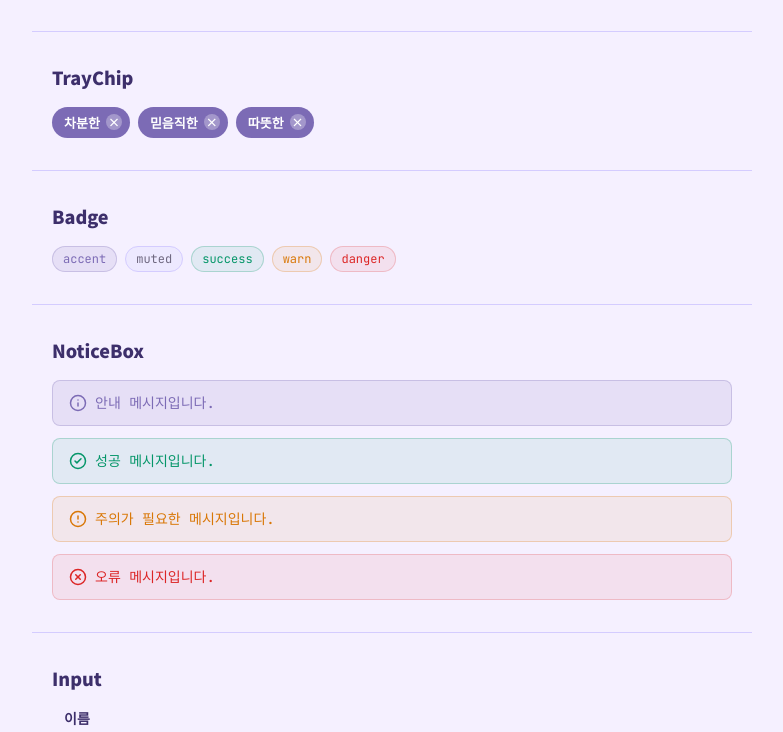
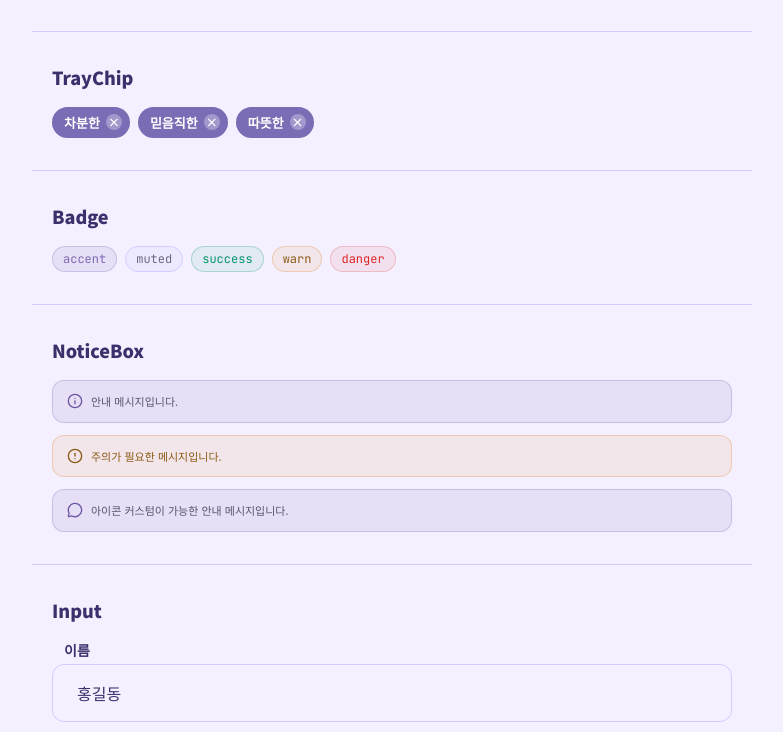
Before and after one commit to bangtori/Mirrow, a Next.js app: page /designSystem in a window 1280 px wide. Shown: the part 506-1238 px from the top of the page, without its empty margins (248-1031 px from the left). Built offline with nearby package versions, Linux system fonts and the light colour scheme; a web font is replaced by a local one.

Commit message:
refactor: NoticeBox 디자인 시스템 반영

```diff
--- a/src/app/designSystem/page.tsx
+++ b/src/app/designSystem/page.tsx
@@ -1,6 +1,6 @@
 "use client";
 
-import { Copy, Plus } from "lucide-react";
+import { Copy, MessageCircle, Plus } from "lucide-react";
 import { useState } from "react";
 
 import Badge from "@/components/ui/Badge";
@@ -109,9 +109,10 @@ export default function DesignSystemPage() {
             <Section title="NoticeBox">
                 <div className="flex flex-col gap-3">
                     <NoticeBox variant="info">안내 메시지입니다.</NoticeBox>
-                    <NoticeBox variant="success">성공 메시지입니다.</NoticeBox>
                     <NoticeBox variant="warn">주의가 필요한 메시지입니다.</NoticeBox>
-                    <NoticeBox variant="danger">오류 메시지입니다.</NoticeBox>
+                    <NoticeBox variant="info" icon={<MessageCircle size={16} />}>
+                        아이콘 커스텀이 가능한 안내 메시지입니다.
+                    </NoticeBox>
                 </div>
             </Section>
 
--- a/src/app/globals.css
+++ b/src/app/globals.css
@@ -21,11 +21,8 @@
 
   /* System */
   --color-mr-red: #dc2626;
-  --color-mr-red-hover: #b91c1c;
-  --color-mr-yellow: #d97706;
-  --color-mr-yellow-hover: #b45309;
+  --color-mr-yellow: #8a5a14;
   --color-mr-green: #059669;
-  --color-mr-green-hover: #047857;
   --color-mr-red-dim: rgba(220, 38, 38, 0.08);
   --color-mr-red-border: rgba(220, 38, 38, 0.2);
   --color-mr-yellow-dim: rgba(217, 119, 6, 0.08);
--- a/src/components/ui/NoticeBox.tsx
+++ b/src/components/ui/NoticeBox.tsx
@@ -1,42 +1,45 @@
-import { CircleAlert, CircleCheck, CircleX, Info } from "lucide-react";
+import { CircleAlert, Info } from "lucide-react";
+import type { ReactNode } from "react";
 
-type Variant = 'info' | 'warn' | 'danger' | 'success';
+type Variant = 'info' | 'warn';
 
 type NoticeBoxProps = {
   variant?: Variant;
+  icon?: ReactNode;
   children: React.ReactNode;
   className?: string;
 };
 
 const colorStyles: Record<Variant, string> = {
-  info: 'bg-accent-dim text-accent border-accent-border',
+  info: 'bg-accent-dim text-subtext border-accent-border',
   warn: 'bg-mr-yellow-dim text-mr-yellow border-mr-yellow-border',
-  danger: 'bg-mr-red-dim text-mr-red border-mr-red-border',
-  success: 'bg-mr-green-dim text-mr-green border-mr-green-border',
+};
+
+const iconStyles: Record<Variant, string> = {
+  info: 'text-accent-text',
+  warn: 'text-mr-yellow',
 };
 
 export default function NoticeBox({
   variant = 'info',
+  icon,
   children,
   className,
 }: NoticeBoxProps) {
-  const icon = (() => {
+  const defaultIcon = (() => {
     switch (variant) {
       case 'info':
-        return <Info size={18} className="text-accent" />
+        return <Info size={16} />
       case 'warn':
-        return <CircleAlert size={18} className="text-mr-yellow" />
-      case 'danger':
-        return <CircleX size={18} className="text-mr-red" />
-      case 'success':
-        return <CircleCheck size={18} className="text-mr-green" />
+        return <CircleAlert size={16} />
     }
   })()
+
   return (
     <div
-      className={`flex items-center gap-2 border rounded-lg px-4 py-3 font-mono text-sm ${colorStyles[variant]} ${className ?? ''}`}
+      className={`flex items-center gap-2 border rounded-input px-3.5 py-3 text-caption-lg ${colorStyles[variant]} ${className ?? ''}`}
     >
-      <span className="shrink-0">{icon}</span>
+      <span className={`shrink-0 ${iconStyles[variant]}`}>{icon ?? defaultIcon}</span>
       <span className="min-w-0 break-all">{children}</span>
     </div>
   );
```
